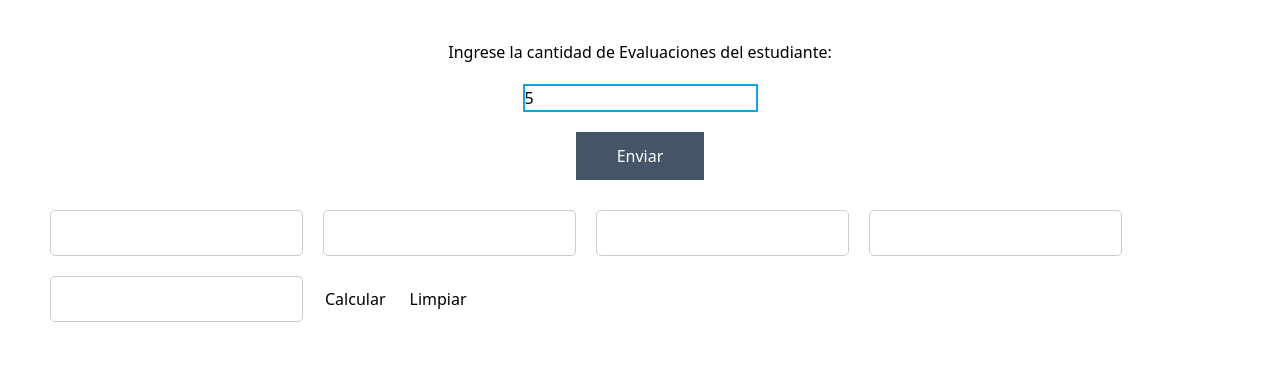
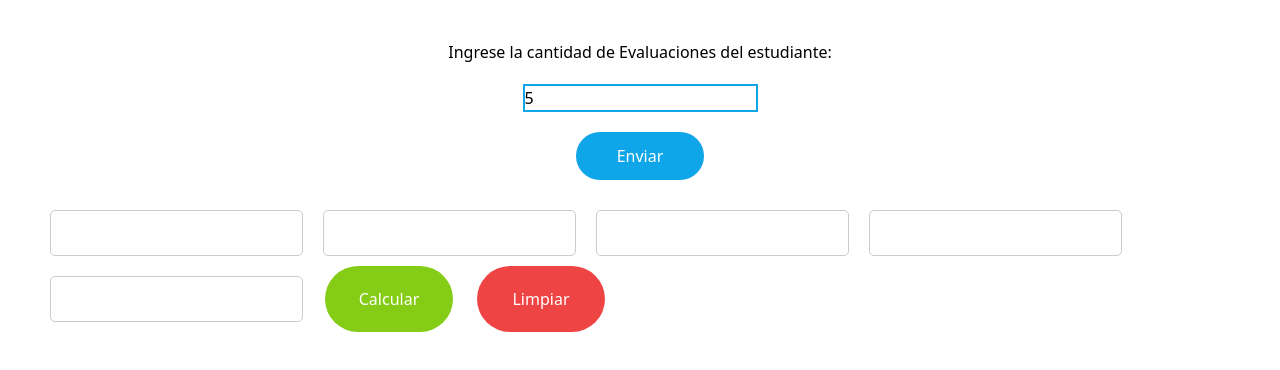
Before and after one commit to durbonca/tarea-4, a plain HTML site: page index.html in a window 1280 px wide. Both pictures are taken after typing "5" into the empty fields and a click on the input "Enviar". Drawn offline with nearby package versions, Linux system fonts and the light colour scheme.

Commit message:
other styles

```diff
--- a/index.html
+++ b/index.html
@@ -12,7 +12,7 @@
     <form class="flex flex-col items-center gap-5">
         <label for="evaluations_number">Ingrese la cantidad de Evaluaciones del estudiante: </label>
         <input class="border-solid border-2 border-sky-500" id="evaluations_number" name="evaluations" type="number" min="1">
-        <input class="btn w-32 bg-slate-600 text-white p-3 mx-3" id="evaluations_send" type="submit" value="Enviar"/>
+        <input class="btn w-32 bg-sky-500 text-white p-3 mx-3 rounded-full" id="evaluations_send" type="submit" value="Enviar"/>
     </form>
     <form id="promediations" class="flex flex-wrap mt-5" onsubmit="promedio()">
     </form>
--- a/script/script.js
+++ b/script/script.js
@@ -16,7 +16,7 @@ const send_evaluations = (e) => {
         button.type = 'button';
         button.value = 'Calcular';
         button.name = 'button_calculate';
-        button.className = 'mx-3 btn btn-primary'; // add class to button
+        button.className = 'btn w-32 bg-lime-500 text-white p-3 mx-3 rounded-full'; // add class to button
         button.onclick = promedio; // add function to button
         promediations.appendChild(button); // add text to button
 
@@ -24,7 +24,7 @@ const send_evaluations = (e) => {
         clearButton.type = 'button';
         clearButton.value = 'Limpiar';
         clearButton.name = 'button_clear';
-        clearButton.className = 'mx-3 btn btn-primary'; // add class to button
+        clearButton.className = 'btn w-32 bg-red-500 text-white p-3 mx-3 rounded-full'; // add class to button
         clearButton.onclick = clear; // add function to button
         promediations.appendChild(clearButton); // add text to button
     }
```
